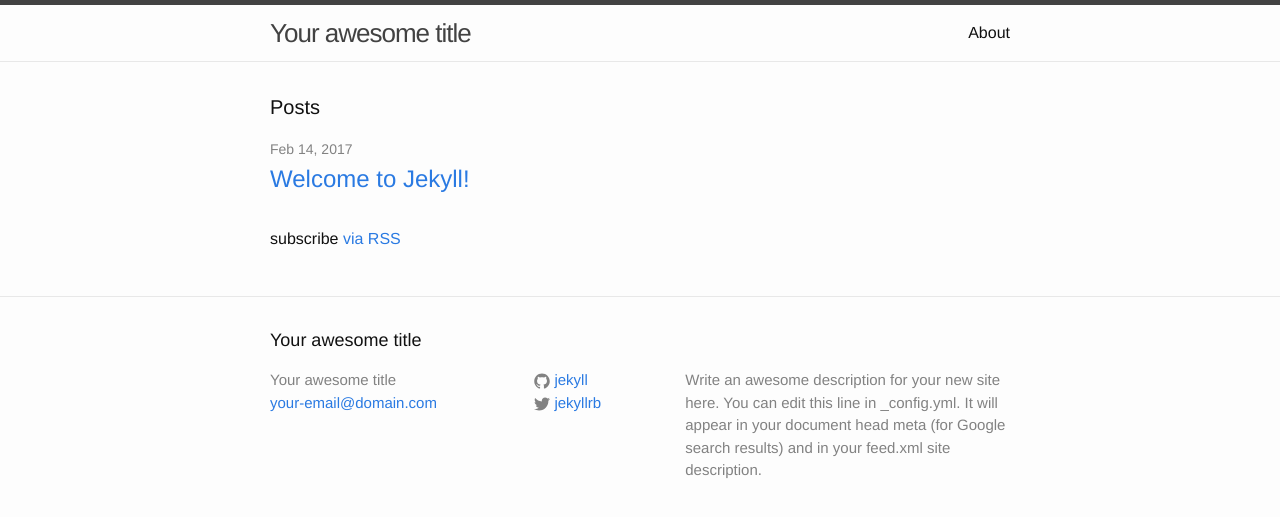
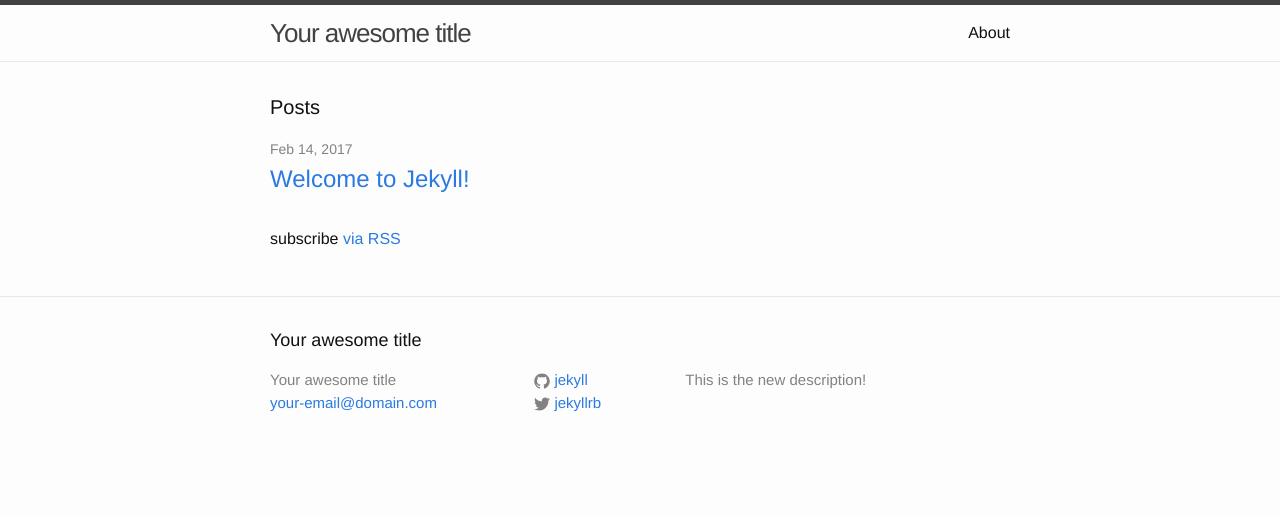
Before and after one commit to ianjwhitmore/ianjwhitmore.github.io, a Jekyll site: the page built from index.html, in a window 1280 px wide. Shown: the top 517 px of the page. Built offline with Jekyll 4.4.1, drawn with Linux system fonts in a browser that asks for light colours.

Commit message:
CHANGE to new

```diff
--- a/_config.yml
+++ b/_config.yml
@@ -9,9 +9,7 @@
 title: Your awesome title
 email: your-email@domain.com
 description: > # this means to ignore newlines until "baseurl:"
-  Write an awesome description for your new site here. You can edit this
-  line in _config.yml. It will appear in your document head meta (for
-  Google search results) and in your feed.xml site description.
+  This is the new description!
 baseurl: "" # the subpath of your site, e.g. /blog
 url: "http://yourdomain.com" # the base hostname & protocol for your site
 twitter_username: jekyllrb
```
